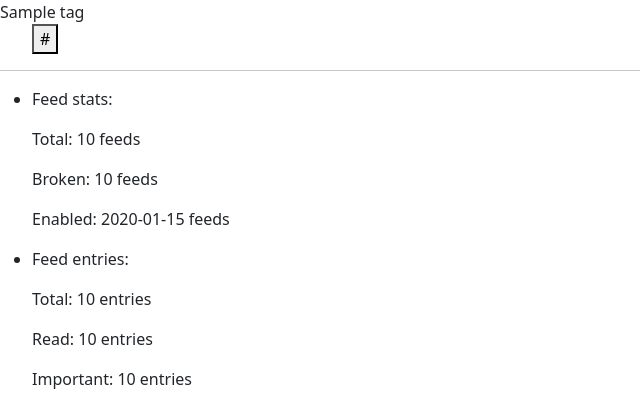
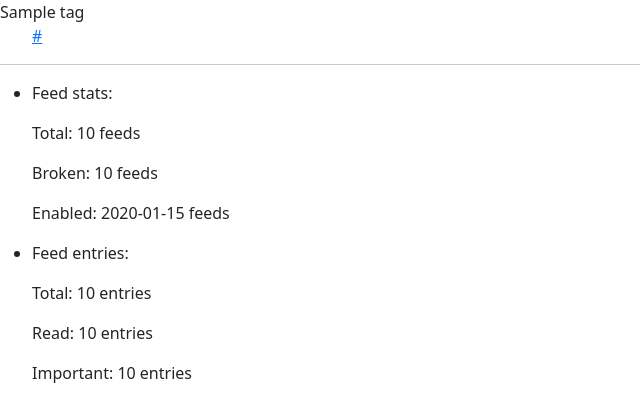
Before and after one commit to TheLovinator1/discord-rss-bot, a FastAPI app: template discord_rss_bot/templates/index.html in a window 1280 px wide. Shown: the top 402 px of the page, without its empty margins (0-640 px from the left). Run offline with FastAPI, Linux system fonts and the light colour scheme; the template is opened without the code that fills it: most values are stand-ins (such as "Sample title", 1, 10 or a date in 2020); parts of the project's set-up code (start-up, migrations or seed data) failed here and were passed over.

Commit message:
Convert /feed to GET instead of POST

```diff
--- a/discord_rss_bot/main.py
+++ b/discord_rss_bot/main.py
@@ -139,8 +139,8 @@ def get_add(request: Request):
     return templates.TemplateResponse("add.html", context)
 
 
-@app.post("/feed", response_class=HTMLResponse)
-async def get_feed(request: Request, feed_url: str = Form()):
+@app.get("/feed/{feed_url:path}", response_class=HTMLResponse)
+async def get_feed(feed_url: str, request: Request):
     """
     Get a feed by URL.
 
@@ -151,7 +151,9 @@ async def get_feed(request: Request, feed_url: str = Form()):
     Returns:
         HTMLResponse: The HTML response.
     """
-    logger.info(f"Get feed: {feed_url}")
+    # Convert the URL to a valid URL.
+    logger.info(f"Got feed: {feed_url}")
+
     feed = reader.get_feed(feed_url)
     return templates.TemplateResponse("feed.html", {"request": request, "feed": feed})
 
--- a/discord_rss_bot/templates/index.html
+++ b/discord_rss_bot/templates/index.html
@@ -9,11 +9,7 @@
         <!-- Check if any feeds -->
         {% if feeds %}
             {% for feed in feeds %}
-                <form action="/feed" method="post">
-                    <button type="submit" name="feed_url" value="{{ feed.url }}">
-                        {{ feed.url }}
-                    </button>
-                </form>
+                <a href="/feed/{{ feed.url }}">{{ feed.url }}</a>
             {% endfor %}
         {% else %}
             <p>No feeds yet</p>
```
